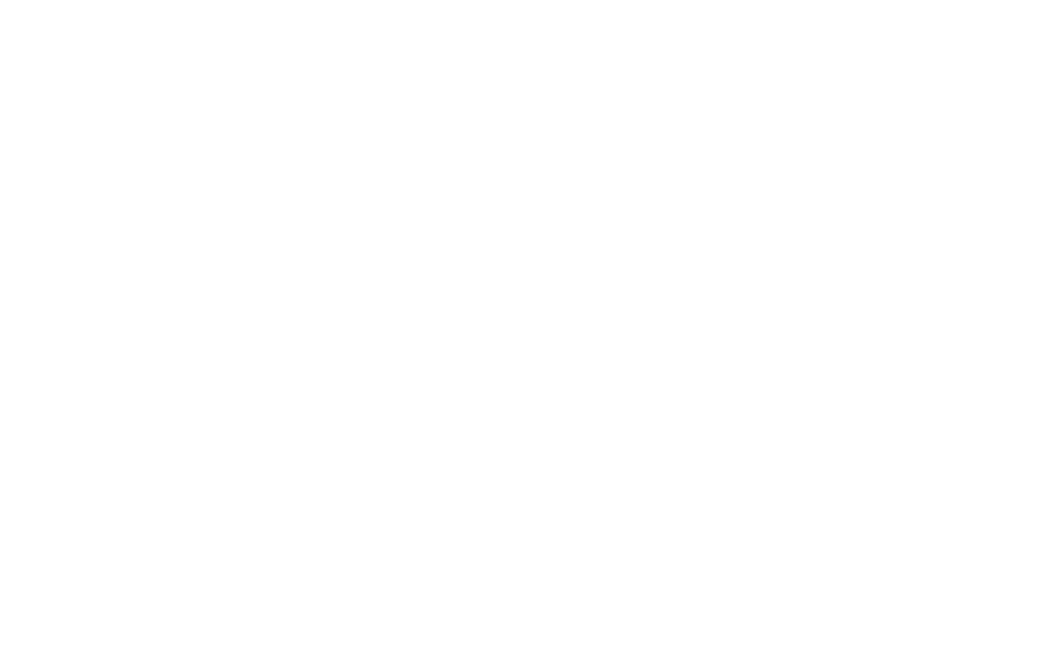
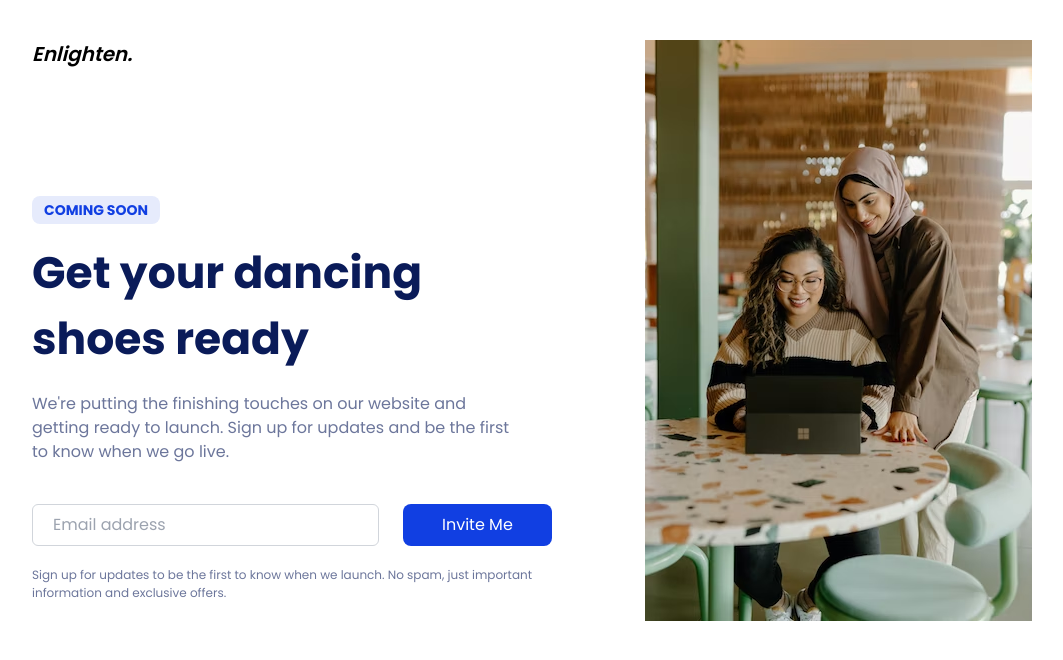
Before and after one commit to ahmadramadhaNn/code-the-design, a Vue app: page /enlighten in a window 1280 px wide. Before the commit this address had no page. Shown: the top 660 px of the page, without its empty margins (108-1171 px from the left). Built offline with nearby package versions, Linux system fonts and the light colour scheme.

Commit message:
chore: finish enlighten design

```diff
--- /dev/null
+++ b/src/pages/Enlighten.vue
@@ -0,0 +1,61 @@
+<template>
+  <div
+    class="mx-auto w-[1000px] 2xl:min-h-screen 2xl:grid 2xl:place-content-center mt-10"
+  >
+    <div class="flex justify-between gap-20">
+      <div>
+        <h1 class="font-semibold italic text-xl">Enlighten.</h1>
+        <div class="mt-32">
+          <button
+            id="coming_soon"
+            class="text-sm font-bold text-[#113FE2] uppercase px-3 py-1 rounded-lg"
+          >
+            coming soon
+          </button>
+          <h1 class="font-bold text-[44px] text-[#0A1B59] mt-4">
+            Get your dancing shoes ready
+          </h1>
+          <p id="desc" class="font-normal text-base w-11/12 mt-5">
+            We're putting the finishing touches on our website and getting ready
+            to launch. Sign up for updates and be the first to know when we go
+            live.
+          </p>
+          <div id="email" class="grid grid-cols-3 gap-6 mt-10">
+            <input
+              type="text"
+              placeholder="Email address"
+              id="email"
+              name="email"
+              class="col-span-2 border border-gray-300 rounded-md pl-5 py-2 focus:outline-none focus:ring focur:ring-blue-500"
+            />
+            <button
+              type="button"
+              class="text-base font-normal text-center text-white bg-[#113FE2] w-11/12 rounded-lg"
+            >
+              Invite Me
+            </button>
+          </div>
+          <p id="notes" class="text-[12px] font-normal mt-5">
+            Sign up for updates to be the first to know when we launch. No spam,
+            just important information and exclusive offers.
+          </p>
+        </div>
+      </div>
+      <img src="@/assets/womenwithlaptop.avif" alt="" />
+    </div>
+  </div>
+</template>
+
+<style scoped>
+#coming_soon {
+  background: rgba(17, 63, 226, 0.1);
+}
+
+#desc {
+  color: rgba(10, 27, 89, 0.6);
+}
+
+#notes {
+  color: rgba(10, 27, 89, 0.6);
+}
+</style>
--- a/src/router/index.js
+++ b/src/router/index.js
@@ -22,6 +22,11 @@ const routes = [
     name: "Comment Section",
     component: () => import("@/pages/Comment.vue"),
   },
+  {
+    path: "/enlighten",
+    name: "Enlighten",
+    component: () => import("@/pages/Enlighten.vue"),
+  },
 ];
 
 const router = createRouter({
```
Also changed, not shown: src/assets/womenwithlaptop.avif (added).
